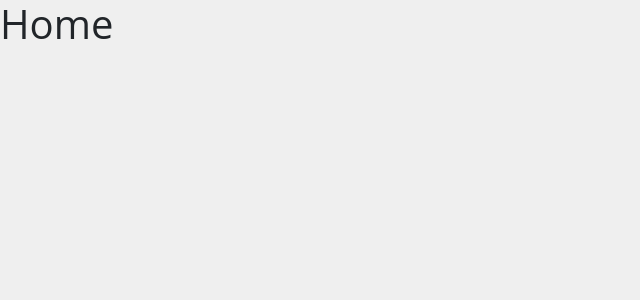
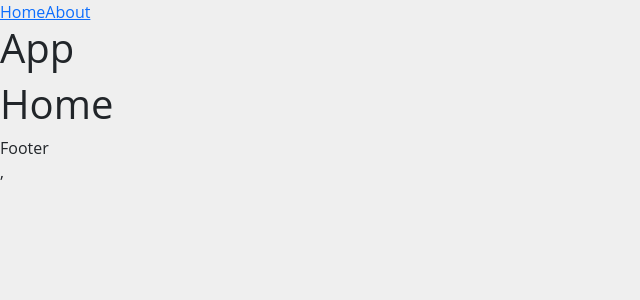
Before and after one commit to wilknisoliveira/system-template-web, a React (Vite) app: page / in a window 1280 px wide. Shown: the top 300 px of the page, without its empty margins (0-640 px from the left). Built offline with nearby package versions, Linux system fonts and the light colour scheme.

Commit message:
feat: adding react router

```diff
--- a/package.json
+++ b/package.json
@@ -14,6 +14,7 @@
     "react": "^19.1.1",
     "react-bootstrap": "^2.10.10",
     "react-dom": "^19.1.1",
+    "react-router": "^7.13.1",
     "sass": "^1.97.3"
   },
   "devDependencies": {
--- /dev/null
+++ b/src/App.tsx
@@ -0,0 +1,16 @@
+import { Outlet } from "react-router";
+
+import Navbar from "./components/nav-bar/Navbar";
+
+function App() {
+  return (
+    <>
+      <Navbar />
+      <h1>App</h1>
+      <Outlet />
+      <footer>Footer</footer>
+    </>
+  );
+}
+
+export default App;
--- /dev/null
+++ b/src/components/nav-bar/Navbar.tsx
@@ -0,0 +1,16 @@
+import { NavLink } from "react-router";
+
+const Navbar = () => {
+  return (
+    <nav>
+      <NavLink to="/" end>
+        Home
+      </NavLink>
+      <NavLink to="/about" end>
+        About
+      </NavLink>
+    </nav>
+  );
+};
+
+export default Navbar;
--- a/src/main.tsx
+++ b/src/main.tsx
@@ -1,10 +1,30 @@
 import { StrictMode } from "react";
 import { createRoot } from "react-dom/client";
+import { createBrowserRouter } from "react-router";
+import { RouterProvider } from "react-router/dom";
 import "bootstrap/dist/css/bootstrap.css";
+
 import "./styles/globalStyles.scss";
+import App from "./App";
+import Home from "./pages/home/Home";
+import NotFoundPage from "./pages/not-found/NotFoundPage";
 
-import Home from "./pages/home/home";
+const router = createBrowserRouter([
+  {
+    path: "/",
+    element: <App />,
+    errorElement: <NotFoundPage />,
+    children: [
+      {
+        path: "/",
+        element: <Home />,
+      },
+    ],
+  },
+]);
 
 createRoot(document.getElementById("root")!).render(
-  <StrictMode>{<Home />}</StrictMode>,
+  <StrictMode>
+    <RouterProvider router={router} />,
+  </StrictMode>,
 );
--- /dev/null
+++ b/src/pages/not-found/NotFoundPage.tsx
@@ -0,0 +1,5 @@
+const NotFoundPage = () => {
+  return <div>Not Found: 404!</div>;
+};
+
+export default NotFoundPage;
```
Also changed, not shown: 1 other file (tests, documents, lock files or other folders).
